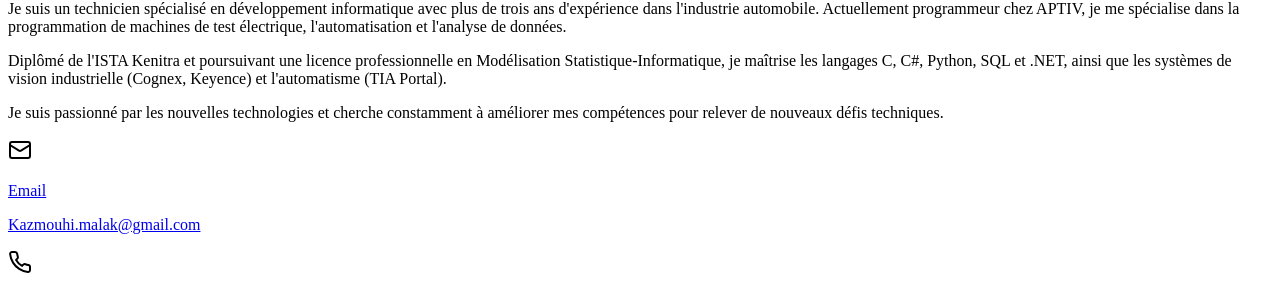
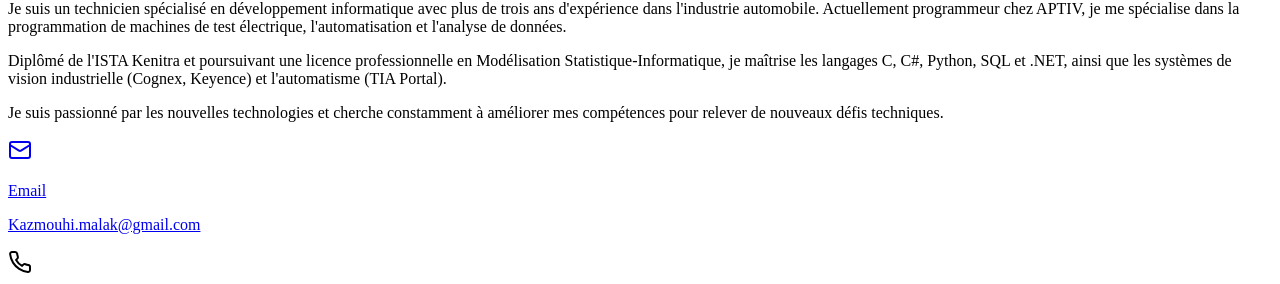
Before and after one commit to kazmouhi/SuperPortfolio, a React (Vite) app in the folder client/: page / in a window 1280 px wide. Shown: the part 5687-5971 px from the top of the page. Built offline with nearby package versions, Linux system fonts and the light colour scheme; a web font is replaced by a local one.

Commit message:
Update about-section.tsx

```diff
--- a/client/src/components/about-section.tsx
+++ b/client/src/components/about-section.tsx
@@ -54,19 +54,19 @@ export default function AboutSection() {
 
             {/* Personal info cards */}
             <div className="grid sm:grid-cols-2 gap-4 mt-8">
+              <a href="mailto:Kazmouhi.malak@gmail.com">
                 <Card className="p-4 hover-elevate">
                   <div className="flex items-center space-x-3">
                     <Mail className="text-primary h-5 w-5" />
                     <div>
-                    <a href="mailto:Kazmouhi.malak@gmail.com">
                       <p className="text-sm text-muted-foreground">Email</p>
                       <p className="font-semibold text-sm">
                         Kazmouhi.malak@gmail.com
                       </p>
-                    </a>
                     </div>
                   </div>
                 </Card>
+              </a>
               <Card className="p-4 hover-elevate">
                 <div className="flex items-center space-x-3">
                   <Phone className="text-primary h-5 w-5" />
```
Lines whose indentation alone changed are shown as unchanged.
